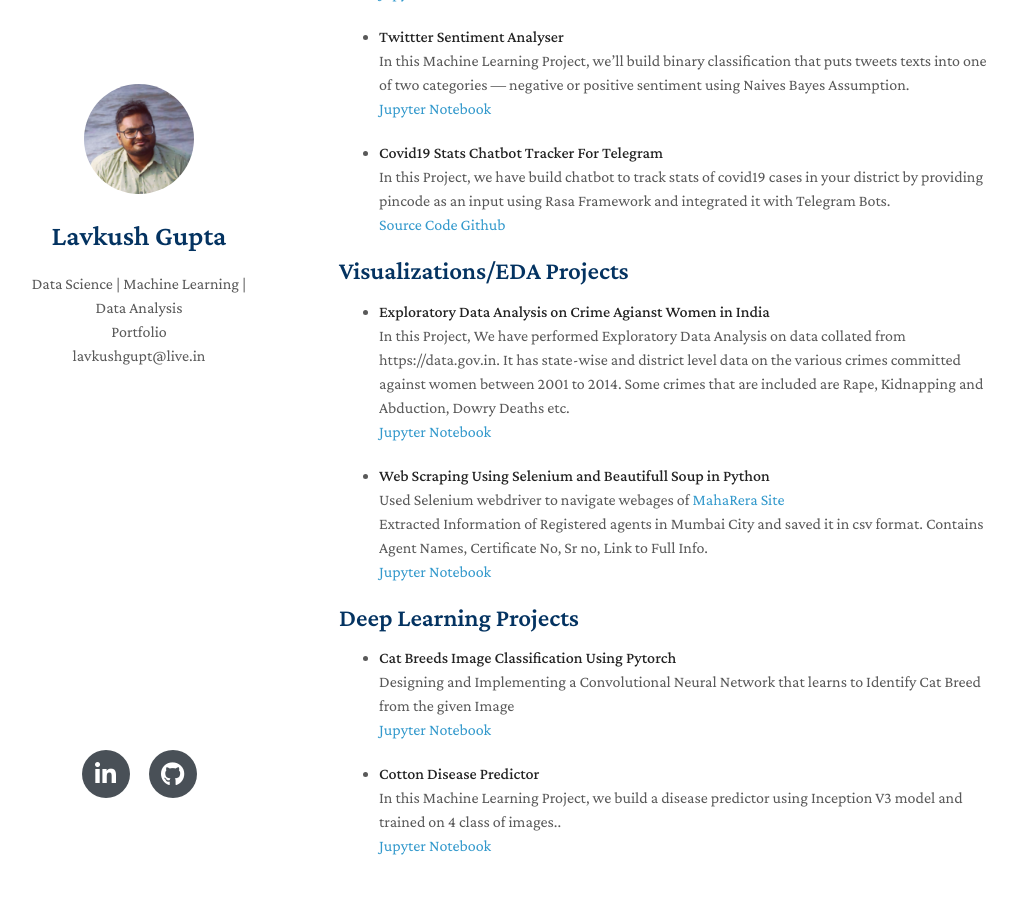
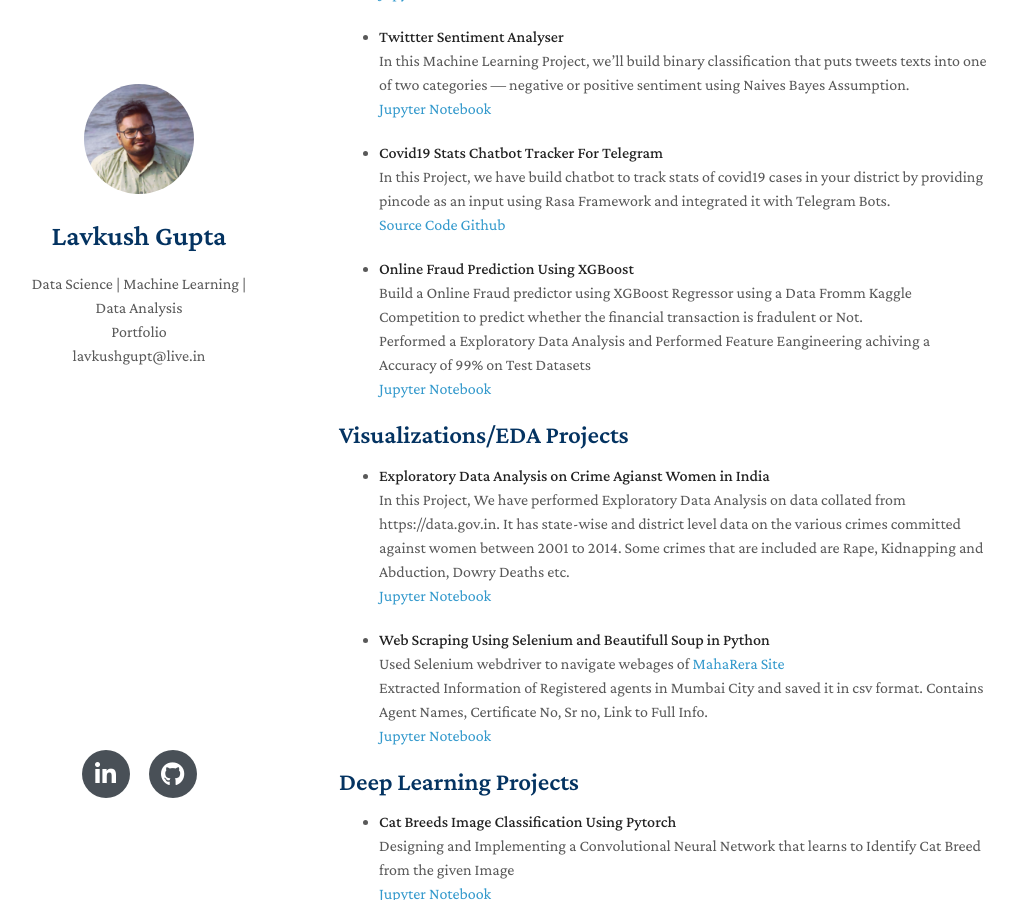
Before and after one commit to llavkush/Data-Science-Portfolio, a Jekyll site: the page built from index.md, in a window 1280 px wide and 900 px high, scrolled down 493 px. Shown: the whole window, without its empty margins (131-1148 px from the left). Built offline with Jekyll 4.4.1, drawn with Linux system fonts in a browser that asks for light colours; nearby versions of some CDN libraries; a style sheet for code colours, icons or effects is not loaded; our own code applies the rules of GitHub Pages for plain Markdown files.

Commit message:
Update index.md

```diff
--- a/index.md
+++ b/index.md
@@ -29,6 +29,11 @@ Passionate about making machine learn and make world a happy place.
 <br>In this Project, we have build chatbot to track stats of covid19 cases in your district by providing pincode as an input using Rasa Framework and integrated it with Telegram Bots.
 <br>[Source Code Github](https://github.com/llavkush/Data-Science/tree/Master/Rasa%20Chatbot)
 
+- **Online Fraud Prediction Using XGBoost**
+<br>Build a Online Fraud predictor using XGBoost Regressor using a Data Fromm Kaggle Competition to predict whether the financial transaction is fradulent or Not.
+<br>Performed a Exploratory Data Analysis and Performed Feature Eangineering achiving a Accuracy of 99% on Test Datasets
+<br>[Jupyter Notebook](https://github.com/llavkush/HelloWorld/blob/master/Online_Fraud_Prediction_Using_XGBoost_.ipynb)
+
 
 ## Visualizations/EDA Projects
 - **Exploratory Data Analysis on Crime Agianst Women in India**
```
